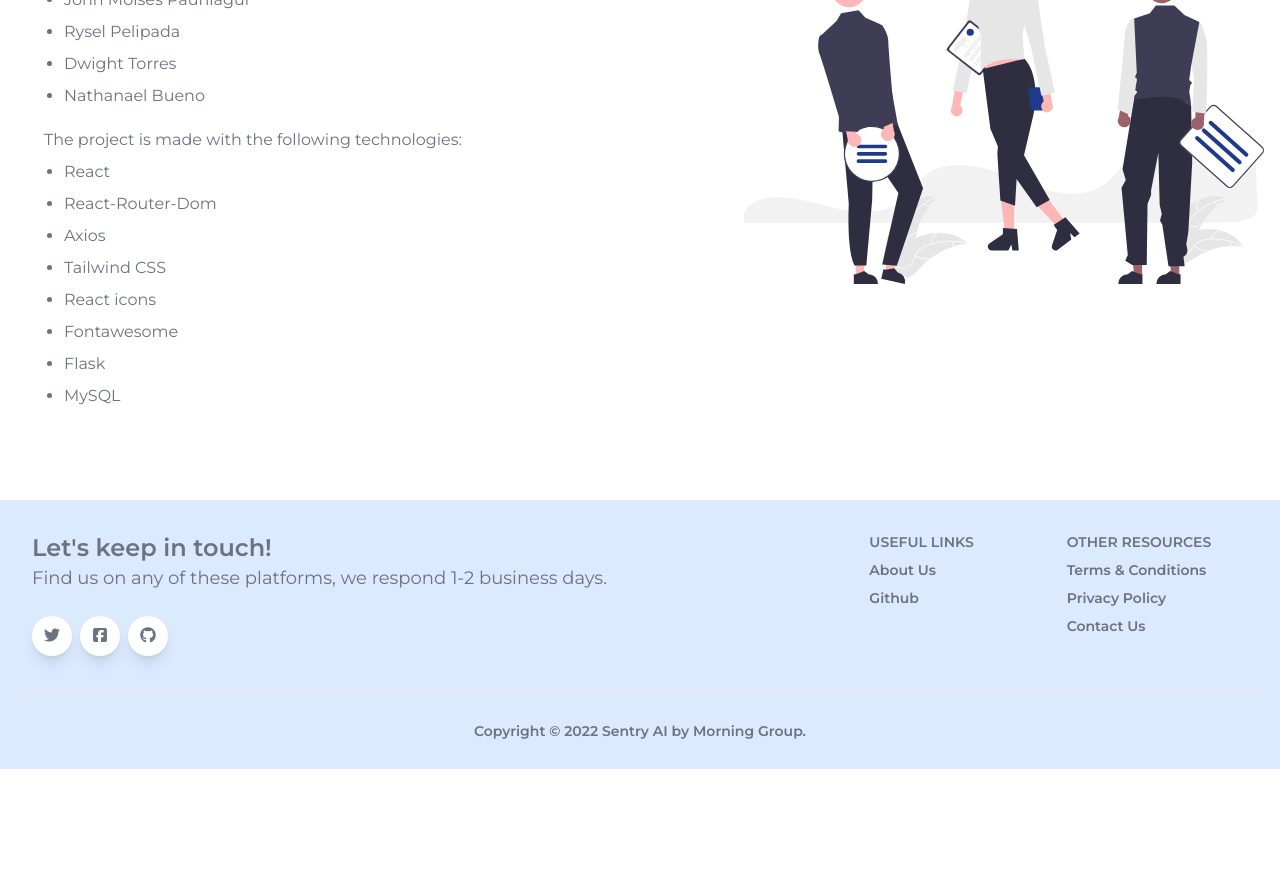
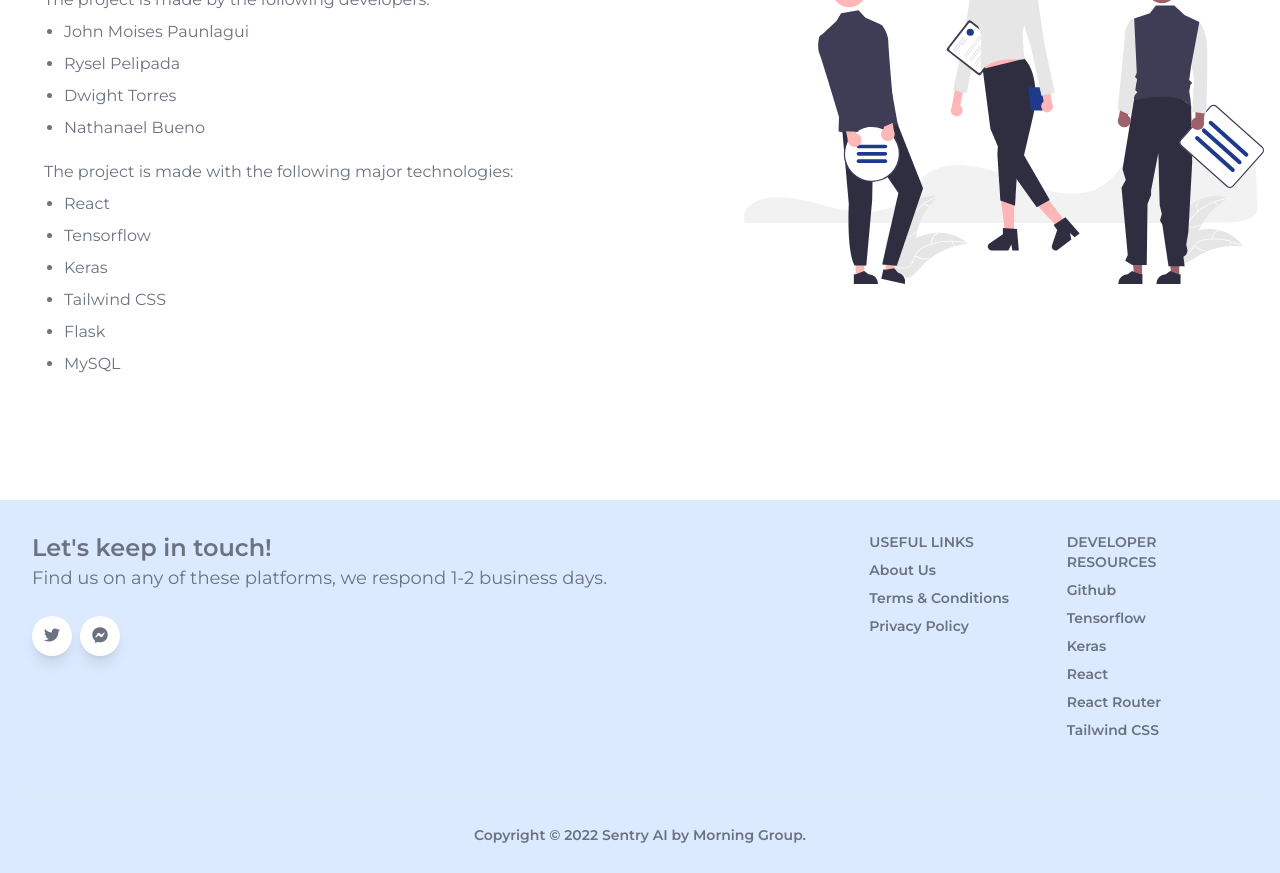
Before and after one commit to Jm-Paunlagui/Matrix-Lab-Client, a React (Create React App) app in the folder client/: page /aboutus in a window 1280 px wide. Shown: the part 300-1173 px from the top of the page. Before the commit the page ends 1069 px from the top, so only its background shows below. Built offline with nearby package versions, Linux system fonts and the light colour scheme.

Commit message:
Stable v1

```diff
--- a/client/src/App.js
+++ b/client/src/App.js
@@ -1,5 +1,5 @@
-import React from 'react'
-import { BrowserRouter as Router, Route, Routes } from 'react-router-dom'
+import React, { useLayoutEffect } from 'react'
+import { BrowserRouter as Router, Route, Routes, useLocation } from 'react-router-dom'
 
 import { ToastContainer } from 'react-toastify'
 import 'react-toastify/dist/ReactToastify.css'
@@ -14,21 +14,32 @@ import TermsAndConditions from './views/TermsAndConditions.js'
 import PageNotFound from './views/PageNotFound.js'
 
 const App = () => {
+
+  // To automatically scroll to the top of the page when the user navigates to a new page
+  const Wrapper = ({ children }) => {
+    const location = useLocation();
+    useLayoutEffect(() => {
+      document.documentElement.scrollTo(0, 0);
+    }, [location.pathname]);
+    return children;
+  }
+
   return (
     <Router>
       <ToastContainer autoClose={3000} position='bottom-right'/>
+      <Wrapper>
         <Routes>
-        <Route exact="true" path='/' element={<Landing />}>
+            <Route element={<Landing />}>
               <Route exact="true" path='/' element={<Home />} />
               <Route exact="true" path='leaderboard' element={<Leaderboard />} />
               <Route exact="true" path='aboutus' element={<AboutUS />} />
               <Route exact="true" path='privacy-policy' element={<PrivacyPolicy />} />
               <Route exact="true" path='terms-and-conditions' element={<TermsAndConditions />} />
+            </Route>
           <Route exact="true" path='auth' element={<Login />} />
-        </Route>
-
           <Route path='*' element={<PageNotFound />} />
         </Routes>
+      </Wrapper>
     </Router>
   )
 }
--- a/client/src/components/footers/footer.js
+++ b/client/src/components/footers/footer.js
@@ -1,16 +1,9 @@
 import React from "react";
-
-
+import { Link } from "react-router-dom";
 
 const Footer = () => {
     return (
             <footer className="pt-8 pb-6 mt-auto text-gray-500 bg-blue-100 font-Montserrat">
-            <div
-            className="absolute top-0 left-0 right-0 bottom-auto w-full h-20 -mt-20 overflow-hidden pointer-events-none"
-            style={{ transform: "translateZ(0)" }}
-            >
-
-            </div>
                 <div className="container px-4 mx-auto">
                     <div className="flex flex-wrap text-center lg:text-left">
                         <div className="w-full px-4 lg:w-6/12">
@@ -19,24 +12,14 @@ const Footer = () => {
                                 Find us on any of these platforms, we respond 1-2 business days.
                             </h5>
                             <div className="mt-6 mb-6 lg:mb-0">
-                    <button
-                    className="items-center justify-center w-10 h-10 mr-2 font-normal bg-white rounded-full shadow-lg outline-none text-lightBlue-400 align-center focus:outline-none"
-                    type="button"
-                    >
-                    <i className="fab fa-twitter"></i>
+                                <button className="items-center justify-center w-10 h-10 mr-2 font-normal bg-white rounded-full shadow-lg outline-none text-lightBlue-400 align-center focus:outline-none" type="button">
+                                    <a className="fab fa-twitter" href="https://twitter.com/messages/719487995892539393-719487995892539393?text=" target={"_blank"} rel="noreferrer noopener"> </a>
+
                                 </button>
-                    <button
-                    className="items-center justify-center w-10 h-10 mr-2 font-normal bg-white rounded-full shadow-lg outline-none text-lightBlue-600 align-center focus:outline-none"
-                    type="button"
-                    >
-                    <i className="fab fa-facebook-square"></i>
+                                <button className="items-center justify-center w-10 h-10 mr-2 font-normal bg-white rounded-full shadow-lg outline-none text-lightBlue-600 align-center focus:outline-none" type="button">
+                                    <a className="fab fa-facebook-messenger" href="https://www.messenger.com/t/100001178366981" target={"_blank"} rel="noreferrer noopener"> </a>
                                 </button>
-                    <button
-                    className="items-center justify-center w-10 h-10 mr-2 font-normal bg-white rounded-full shadow-lg outline-none text-blueGray-800 align-center focus:outline-none"
-                    type="button"
-                    >
-                    <i className="fab fa-github"></i>
-                    </button>
+
                             </div>
                         </div>
                         <div className="w-full px-4 lg:w-6/12">
@@ -45,58 +28,61 @@ const Footer = () => {
                                     <span className="block mb-2 text-sm font-semibold uppercase text-blueGray-500">
                                         Useful Links
                                     </span>
-                    <ul className="list-unstyled">
+                                    <ol className="list-unstyled">
                                         <li>
-                        <a
-                            className="block pb-2 text-sm font-semibold text-blueGray-600 hover:text-blueGray-800"
-                            href="/aboutus"
-                        >
+                                            <Link to="/aboutus" className="block pb-2 text-sm font-semibold text-blueGray-600 hover:text-blueGray-800">
                                                 About Us
-                        </a>
+                                            </Link>
                                         </li>
 
                                         <li>
-                        <a
-                            className="block pb-2 text-sm font-semibold text-blueGray-600 hover:text-blueGray-800"
-                            href="https://github.com/Projects-REPO"
-                        >
+                                            <Link to="terms-and-conditions" className="block pb-2 text-sm font-semibold text-blueGray-600 hover:text-blueGray-800">
+                                                Terms & Conditions
+                                            </Link>
+                                        </li>
+                                        <li>
+                                            <Link to="/privacy-policy" className="block pb-2 text-sm font-semibold text-blueGray-600 hover:text-blueGray-800">
+                                                Privacy Policy
+                                            </Link>
+                                        </li>
+                                    </ol>
+                                </div>
+                                <div className="w-full px-4 lg:w-4/12">
+                                    <span className="block mb-2 text-sm font-semibold uppercase text-blueGray-500">
+                                        Developer Resources
+                                    </span>
+                                    <ol className="list-unstyled">
+                                        <li>
+                                            <a href="https://www.github.com/Projects-REPO" target={"_blank"} rel="noreferrer noopener" className="block pb-2 text-sm font-semibold text-blueGray-600 hover:text-blueGray-800" >
                                                 Github
                                             </a>
                                         </li>
-
-                    </ul>
-                    </div>
-                    <div className="w-full px-4 lg:w-4/12">
-                    <span className="block mb-2 text-sm font-semibold uppercase text-blueGray-500">
-                        Other Resources
-                    </span>
-                    <ul className="list-unstyled">
-
                                         <li>
-                        <a
-                            className="block pb-2 text-sm font-semibold text-blueGray-600 hover:text-blueGray-800"
-                            href="terms-and-conditions"
-                        >
-                            Terms & Conditions
+                                            <a href="https://www.tensorflow.org/" target={"_blank"} rel="noreferrer noopener" className="block pb-2 text-sm font-semibold text-blueGray-600 hover:text-blueGray-800" >
+                                                Tensorflow
                                             </a>
                                         </li>
                                         <li>
-                        <a
-                            className="block pb-2 text-sm font-semibold text-blueGray-600 hover:text-blueGray-800"
-                            href="/privacy-policy"
-                        >
-                            Privacy Policy
+                                            <a href="https://keras.io/" target={"_blank"} rel="noreferrer noopener" className="block pb-2 text-sm font-semibold text-blueGray-600 hover:text-blueGray-800" >
+                                                Keras
                                             </a>
                                         </li>
                                         <li>
-                        <a
-                            className="block pb-2 text-sm font-semibold text-blueGray-600 hover:text-blueGray-800"
-                            href="https://creative-tim.com/contact-us?ref=nr-footer"
-                        >
-                            Contact Us
+                                            <a href="https://reactjs.org/" target={"_blank"} rel="noreferrer noopener" className="block pb-2 text-sm font-semibold text-blueGray-600 hover:text-blueGray-800" >
+                                                React
                                             </a>
                                         </li>
-                    </ul>
+                                        <li>
+                                            <a href="https://reactrouter.com/" target={"_blank"} rel="noreferrer noopener" className="block pb-2 text-sm font-semibold text-blueGray-600 hover:text-blueGray-800" >
+                                                React Router
+                                            </a>
+                                        </li>
+                                        <li>
+                                            <a href="https://tailwindcss.com/" target={"_blank"} rel="noreferrer noopener" className="block pb-2 text-sm font-semibold text-blueGray-600 hover:text-blueGray-800" >
+                                                Tailwind CSS
+                                            </a>
+                                        </li>
+                                    </ol>
                                 </div>
                             </div>
                         </div>
@@ -106,12 +92,9 @@ const Footer = () => {
                         <div className="w-full px-4 mx-auto text-center md:w-4/12">
                             <div className="py-1 text-sm font-semibold text-blueGray-500">
                                 Copyright © {new Date().getFullYear()} Sentry AI by{" "}
-                    <a
-                    href="https://www.creative-tim.com?ref=nr-footer"
-                    className="text-blueGray-500 hover:text-blueGray-800"
-                    >
+                                <Link to="https://www.creative-tim.com?ref=nr-footer" className="text-blueGray-500 hover:text-blueGray-800" >
                                 Morning Group
-                    </a>
+                                </Link>
                                 .
                             </div>
                         </div>
@@ -119,7 +102,6 @@ const Footer = () => {
                 </div>
             </footer>
     );
-
 }
 
 export default Footer;
--- a/client/src/components/navbars/navbar.js
+++ b/client/src/components/navbars/navbar.js
@@ -55,6 +55,7 @@ const Navbar = () => {
                                 </li>
                             </NavLink>
                             <NavLink to ="leaderboard"
+
                                     className="text-white">
                                 <li className="flex items-center px-8 py-4 hover:backdrop-blur-md hover:bg-white/10 hover:rounded-md">
                                     <MdLeaderboard size={24} title="Leaderboard"/>
--- a/client/src/views/AboutUS.js
+++ b/client/src/views/AboutUS.js
@@ -18,17 +18,15 @@ const AboutUS = () => {
                                 </ul>
                             </p>
                             <p className="mt-3 text-base text-gray-500 sm:mt-5 sm:max-w-xl sm:mx-auto md:mt-5 md:text-md lg:mx-0">
-                            The project is made with the following technologies:
-                                <ul className="pl-5 list-disc">
+                            The project is made with the following major technologies:
+                                <ol className="pl-5 list-disc">
                                     <li className="mt-2">React</li>
-                                    <li className="mt-2">React-Router-Dom</li>
-                                    <li className="mt-2">Axios</li>
+                                    <li className="mt-2">Tensorflow</li>
+                                    <li className="mt-2">Keras</li>
                                     <li className="mt-2">Tailwind CSS</li>
-                                    <li className="mt-2">React icons</li>
-                                    <li className="mt-2">Fontawesome</li>
                                     <li className="mt-2">Flask</li>
                                     <li className="mt-2">MySQL</li>
-                                </ul>
+                                </ol>
                             </p>
             </div>
             <div class="mt-4 md:flex md:mt-4 lg:col-span-5 lg:flex">
--- a/client/src/views/Landing.js
+++ b/client/src/views/Landing.js
@@ -7,9 +7,9 @@ import Footer from '../components/footers/footer'
 const Landing = () => {
     return (
         <>
-            <Navbar/>
-            <Outlet/>
-            <Footer/>
+            <Navbar />
+                <Outlet />
+            <Footer />
         </>
     )
 }
```
Lines whose indentation alone changed are shown as unchanged.
